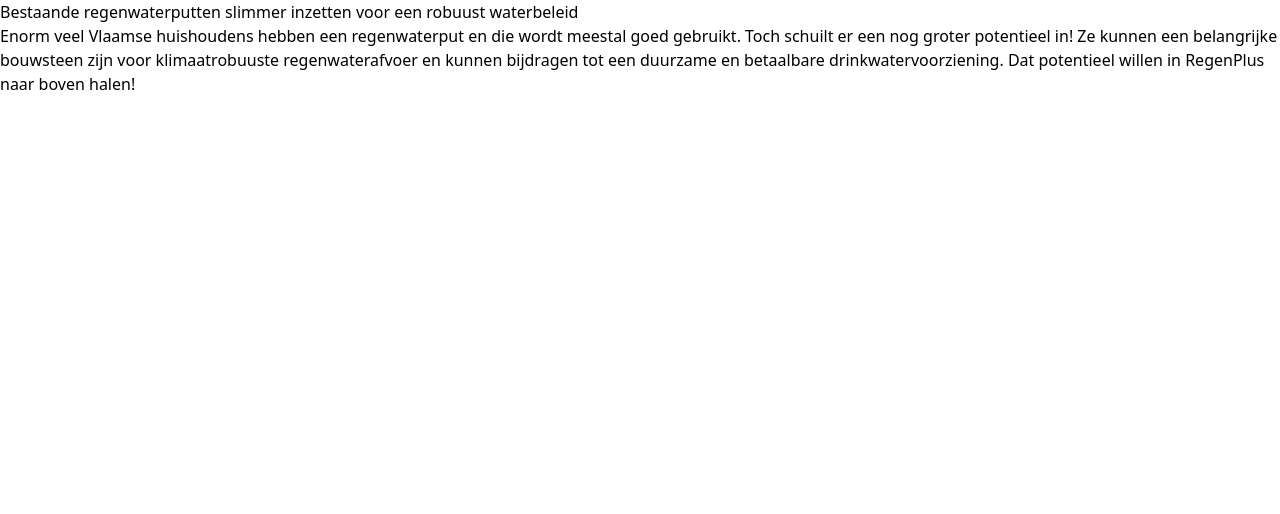
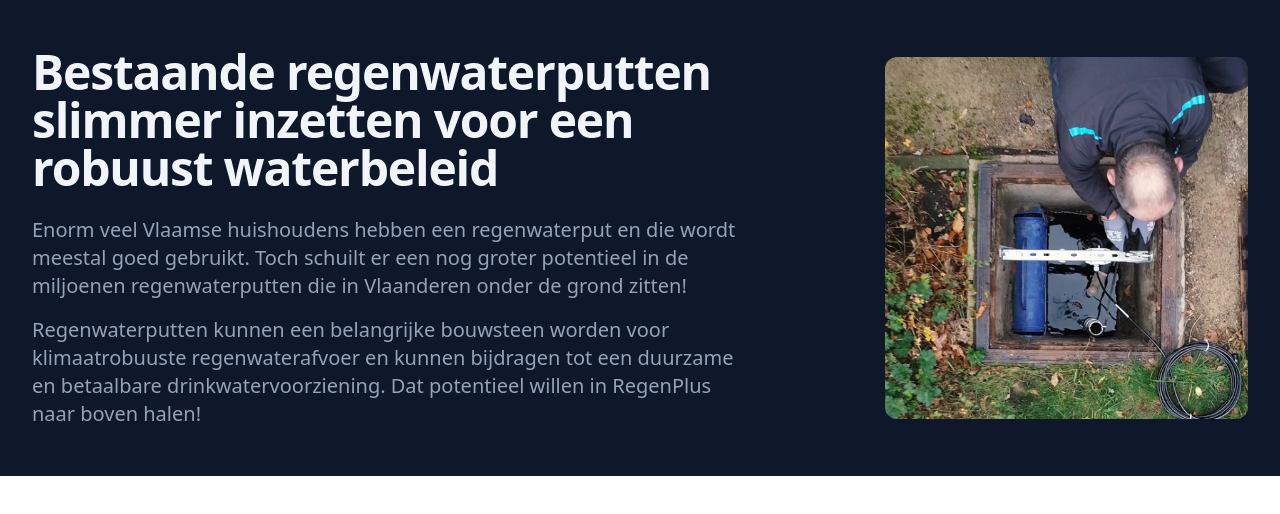
Before and after one commit to brechtdonckels/regenplus-be, an Astro site: page / in a window 1280 px wide. Built offline with nearby package versions, Linux system fonts and the light colour scheme; Astro itself is replaced by a stand-in of ours.

Commit message:
Add styling to hero section

```diff
--- a/src/components/Hero.astro
+++ b/src/components/Hero.astro
@@ -1,15 +1,35 @@
 ---
 ---
 
-<section>
-  <h1>
-    Bestaande regenwaterputten slimmer inzetten voor een robuust waterbeleid
-  </h1>
-  <p>
-    Enorm veel Vlaamse huishoudens hebben een regenwaterput en die wordt meestal
-    goed gebruikt. Toch schuilt er een nog groter potentieel in! Ze kunnen een
-    belangrijke bouwsteen zijn voor klimaatrobuuste regenwaterafvoer en kunnen
-    bijdragen tot een duurzame en betaalbare drinkwatervoorziening. Dat
-    potentieel willen in RegenPlus naar boven halen!
-  </p>
+<section class="bg-slate-900">
+  <div class="px-4 py-4 md:mx-auto md:max-w-screen-2xl md:px-8 md:py-12">
+    <div class="block lg:flex lg:items-center lg:space-x-32">
+      <div class="lg:basis-2/3">
+        <h1
+          class="mb-6 text-2xl font-extrabold leading-none tracking-tight text-slate-100 md:text-4xl xl:text-5xl"
+        >
+          Bestaande regenwaterputten slimmer inzetten voor een robuust
+          waterbeleid
+        </h1>
+        <p class="mb-2 font-light text-slate-400 md:mb-4 md:text-lg xl:text-xl">
+          Enorm veel Vlaamse huishoudens hebben een regenwaterput en die wordt
+          meestal goed gebruikt. Toch schuilt er een nog groter potentieel in de
+          miljoenen regenwaterputten die in Vlaanderen onder de grond zitten!
+        </p>
+        <p class="font-light text-slate-400 md:text-lg xl:text-xl">
+          Regenwaterputten kunnen een belangrijke bouwsteen worden voor
+          klimaatrobuuste regenwaterafvoer en kunnen bijdragen tot een duurzame
+          en betaalbare drinkwatervoorziening. Dat potentieel willen in
+          RegenPlus naar boven halen!
+        </p>
+      </div>
+      <div class="hidden lg:block lg:basis-1/3">
+        <img
+          src="/hero-aquafin.png"
+          alt="Aquafin Regenplus Aqtiput"
+          class="rounded-xl"
+        />
+      </div>
+    </div>
+  </div>
 </section>
```
Also changed, not shown: src/components/Header.astro (added, +13 -0 lines), public/hero-aquafin.png (added).
